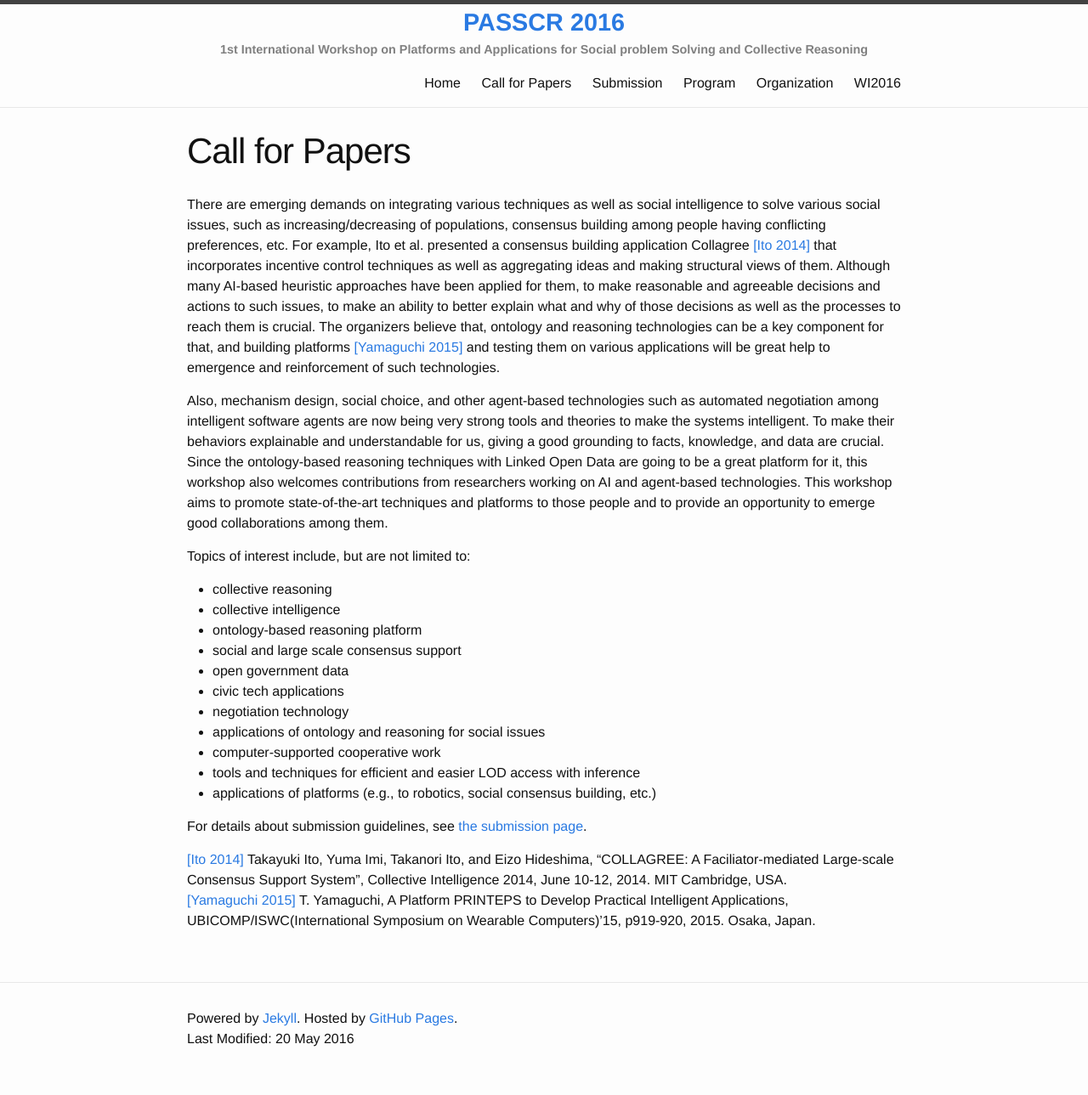
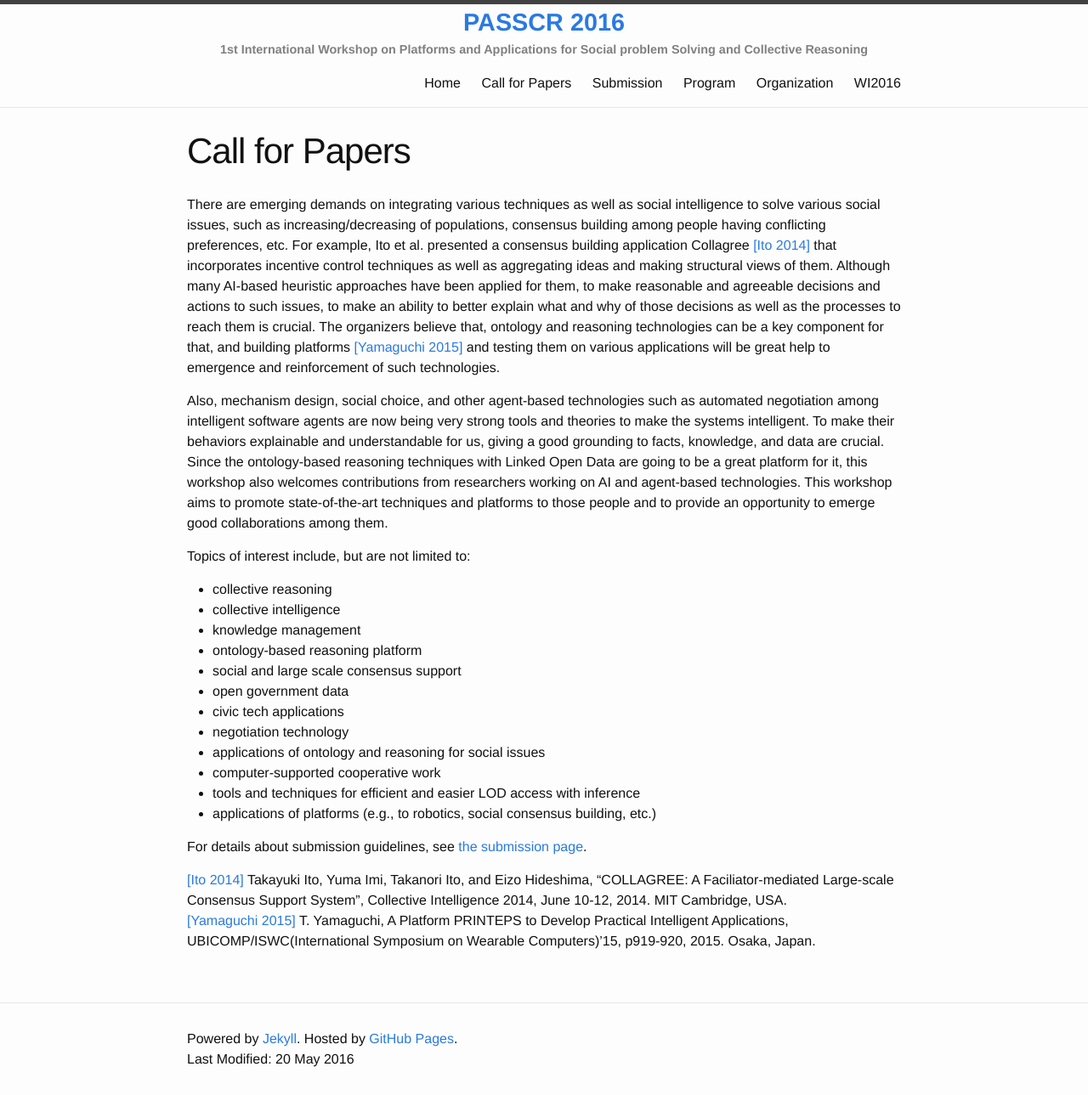
Before and after one commit to passcr/passcr.github.io, a Jekyll site: the page built from cfp.md, in a window 1280 px wide. Shown: the whole page at 85% size. Built offline with Jekyll 4.4.1, drawn with Linux system fonts in a browser that asks for light colours; before the commit the page ends 1265 px from its top, so only the background shows below that.

Commit message:
modified cfp.md

```diff
--- a/cfp.md
+++ b/cfp.md
@@ -11,6 +11,7 @@ Topics of interest include, but are not limited to:
 
 * collective reasoning
 * collective intelligence
+* knowledge management
 * ontology-based reasoning platform
 * social and large scale consensus support
 * open government data
```
